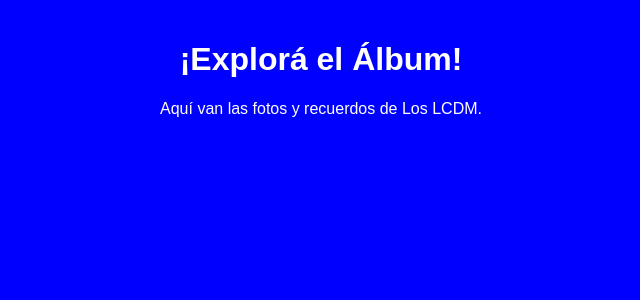
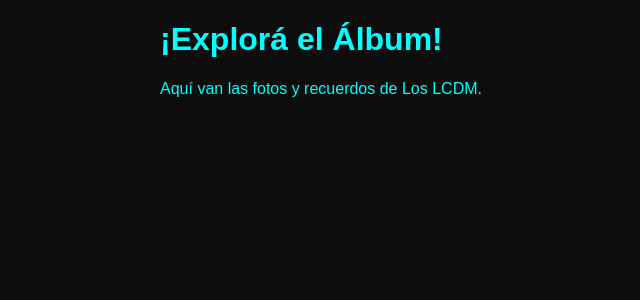
Before and after one commit to briancristaldo2021-creator/pagina, a PHP site: page /lcdm.html in a window 1280 px wide. Shown: the top 300 px of the page, without its empty margins (319-959 px from the left). Run offline with PHP 8.4, Linux system fonts and the light colour scheme.

Commit message:
Add files via upload

```diff
--- a/lcdm.html
+++ b/lcdm.html
@@ -3,49 +3,8 @@
 <head>
 <meta charset="UTF-8">
 <meta name="viewport" content="width=device-width, initial-scale=1.0">
-<title>Álbum de Los LCDM</title>
-<style>
-  /* Estilos generales */
-  body, html {
-    margin: 0;
-    padding: 0;
-    font-family: Arial, sans-serif;
-    background-color: #0000ff; /* Fondo azul */
-    overflow: hidden; /* Evita scroll durante la animación */
-  }
-
-  /* Overlay de bienvenida */
-  #overlay {
-    position: fixed;
-    top: 0;
-    left: 0;
-    width: 100%;
-    height: 100%;
-    background-color: #000; /* Fondo negro para la animación */
-    display: flex;
-    justify-content: center;
-    align-items: center;
-    color: white;
-    font-size: 2.5em;
-    opacity: 1;
-    z-index: 1000;
-    transition: opacity 2s ease;
-  }
-
-  /* Contenido del álbum */
-  #album {
-    opacity: 0;
-    transition: opacity 2s ease;
-    padding: 20px;
-    text-align: center;
-    color: white;
-  }
-
-  /* Para cuando se muestre el álbum */
-  #album.visible {
-    opacity: 1;
-  }
-</style>
+<title>Álbum Completo LCDM</title>
+<link rel="stylesheet" href="style.css">
 </head>
 <body>
 
@@ -54,24 +13,21 @@
 <div id="album">
   <h1>¡Explorá el Álbum!</h1>
   <p>Aquí van las fotos y recuerdos de Los LCDM.</p>
-  <!-- Acá podés poner tus imágenes, galerías o contenido del álbum -->
+  <!-- Podes agregar más imágenes o contenido aquí -->
 </div>
 
 <script>
-  // Espera 3 segundos y luego hace el efecto de esfumar
 setTimeout(() => {
   const overlay = document.getElementById('overlay');
   const album = document.getElementById('album');
 
-    overlay.style.opacity = 0; // Se esfuma el overlay
-
-    // Después de la transición, ocultamos el overlay y mostramos el álbum
+  overlay.style.opacity = 0;
   setTimeout(() => {
     overlay.style.display = 'none';
     album.classList.add('visible');
-      document.body.style.overflow = 'auto'; // Habilita scroll si hay contenido
-    }, 2000); // Debe coincidir con la transición de CSS
-  }, 3000); // Tiempo que permanece el mensaje
+    document.body.style.overflow = 'auto';
+  }, 2000);
+}, 3000);
 </script>
 
 </body>
--- a/style.css
+++ b/style.css
@@ -1,113 +1,31 @@
-// ==========================================
-// Overlay de Bienvenida
-// ==========================================
-function cerrarBienvenida() {
-    const overlay = document.getElementById('bienvenida');
-    overlay.style.opacity = 0; // Efecto de fade-out
-    setTimeout(() => {
-        overlay.style.display = 'none';
-        document.getElementById('login-container').style.display = 'flex'; // Mostrar login
-    }, 1500); // Tiempo debe coincidir con la transición de CSS
+body { font-family:'Arial', sans-serif; background:#0d0d0d; color:#00ffff; margin:0; padding:0; display:flex; flex-direction:column; align-items:center; }
+
+#bienvenida { position:fixed; top:0; left:0; width:100%; height:100%; background:#000; display:flex; flex-direction:column; justify-content:center; align-items:center; font-size:2rem; text-align:center; z-index:1000; opacity:1; transition:opacity 1.5s ease;}
+#bienvenida button { margin-top:20px; padding:10px 20px; font-size:1rem; background:#00ffff; border:none; border-radius:8px; cursor:pointer; color:#0d0d0d; transition:all 0.3s; }
+#bienvenida button:hover { background:#009999; }
+
+#login-container { display:none; flex-direction:column; align-items:center; background:#111; padding:30px; border-radius:12px; box-shadow:0 0 20px #00ffff; margin-top:20px; }
+#login-container input { margin:10px 0; padding:10px; width:250px; border-radius:6px; border:none; }
+#login-container button { margin-top:10px; padding:10px 20px; border-radius:6px; border:none; background:#00ffff; color:#0d0d0d; font-weight:bold; cursor:pointer; transition:all 0.3s; }
+#login-container button:hover { background:#009999; color:white; }
+#mensaje { margin-top:10px; font-weight:bold; }
+
+.figurita { background:#111; border-radius:8px; padding:10px; box-shadow:0 0 10px #00ffff; text-align:center; transition: transform 0.5s; margin:10px; display:inline-block; }
+.figurita img { width:120px; border-radius:6px; margin-bottom:5px; }
+.coleccionada { border:3px solid green; transform:scale(1.1); }
+
+#contador { margin-top:20px; font-size:1.2rem; font-weight:bold; }
+#reiniciar { margin-top:15px; padding:8px 16px; border:none; border-radius:6px; background:#ff00ff; color:#0d0d0d; cursor:pointer; font-weight:bold; transition:all 0.3s; }
+#reiniciar:hover { background:#990099; color:white; }
+
+#premio { display:none; margin-top:20px; padding:20px; background:#00ffff; color:#0d0d0d; font-size:1.5rem; border-radius:12px; font-weight:bold; box-shadow:0 0 20px #00ffff; text-align:center; animation:pulse 1s infinite alternate; }
+@keyframes pulse { from { transform:scale(1); } to { transform:scale(1.1); } }
+.nueva {
+  animation: pop 0.5s ease;
 }
 
-// ==========================================
-// Registro y Login
-// ==========================================
-function registrarOLogin() {
-    const usuario = document.getElementById('usuario').value.trim();
-    const password = document.getElementById('password').value.trim();
-    const mensaje = document.getElementById('mensaje');
-
-    // Validar campos vacíos
-    if(!usuario || !password) {
-        mensaje.textContent = "Completa todos los campos";
-        mensaje.style.color = "red";
-        return;
-    }
-
-    const key = 'user_' + usuario;
-    const datosGuardados = localStorage.getItem(key);
-
-    if(datosGuardados) {
-        // Login existente
-        const userObj = JSON.parse(datosGuardados);
-        if(userObj.password === password) {
-            mensaje.textContent = "Login exitoso!";
-            mensaje.style.color = "green";
-
-            // Guardar usuario activo y redirigir
-            localStorage.setItem('usuarioActivo', usuario);
-            setTimeout(() => {
-                window.location.href = 'lcdm.html'; // Página del álbum
-            }, 1000);
-        } else {
-            mensaje.textContent = "Contraseña incorrecta";
-            mensaje.style.color = "red";
-        }
-    } else {
-        // Registro automático
-        localStorage.setItem(key, JSON.stringify({usuario, password}));
-        mensaje.textContent = "Registro exitoso!";
-        mensaje.style.color = "green";
-
-        // Guardar usuario activo y redirigir
-        localStorage.setItem('usuarioActivo', usuario);
-        setTimeout(() => {
-            window.location.href = 'lcdm.html';
-        }, 1000);
-    }
+@keyframes pop {
+  0% { transform: scale(0); opacity: 0; }
+  50% { transform: scale(1.3); opacity: 1; }
+  100% { transform: scale(1); opacity: 1; }
 }
-
-// ==========================================
-// Evento Enter para login/registro
-// ==========================================
-document.getElementById('password').addEventListener('keypress', function(e) {
-    if(e.key === 'Enter') {
-        registrarOLogin();
-    }
-});
-document.getElementById('usuario').addEventListener('keypress', function(e) {
-    if(e.key === 'Enter') {
-        registrarOLogin();
-    }
-});
-            // ==========================================
-// Registro de Usuario
-// ==========================================
-const registroForm = document.getElementById('registroForm');
-const mensaje = document.getElementById('mensaje');
-
-registroForm.addEventListener('submit', function(e) {
-    e.preventDefault(); // Evita que se recargue la página
-
-    const usuario = document.getElementById('usuario').value.trim();
-    const password = document.getElementById('password').value.trim();
-
-    if (!usuario || !password) {
-        mensaje.textContent = "Completa todos los campos";
-        mensaje.style.color = "red";
-        return;
-    }
-
-    const key = 'user_' + usuario;
-    if (localStorage.getItem(key)) {
-        mensaje.textContent = "Usuario ya registrado";
-        mensaje.style.color = "red";
-        return;
-    }
-
-    // Guardar usuario y contraseña en LocalStorage
-    const datosUsuario = { usuario, password };
-    localStorage.setItem(key, JSON.stringify(datosUsuario));
-
-    mensaje.textContent = "Registro exitoso!";
-    mensaje.style.color = "green";
-
-    // Guardar usuario activo y redirigir al login
-    localStorage.setItem('usuarioActivo', usuario);
-    setTimeout(() => {
-        window.location.href = 'login.html'; // Página de login
-    }, 1500);
-});
-
-// =========================================
```
Also changed, not shown: Nuevo documento de texto.txt (added, +8 -0 lines), album.html (+10 -50 lines), index.html (+109 -30 lines), qr.js (+30 -6 lines), registro.html (+0 -20 lines), script.js (+133 -39 lines), img/logo.png (added). Lines whose indentation alone changed are shown as unchanged.
